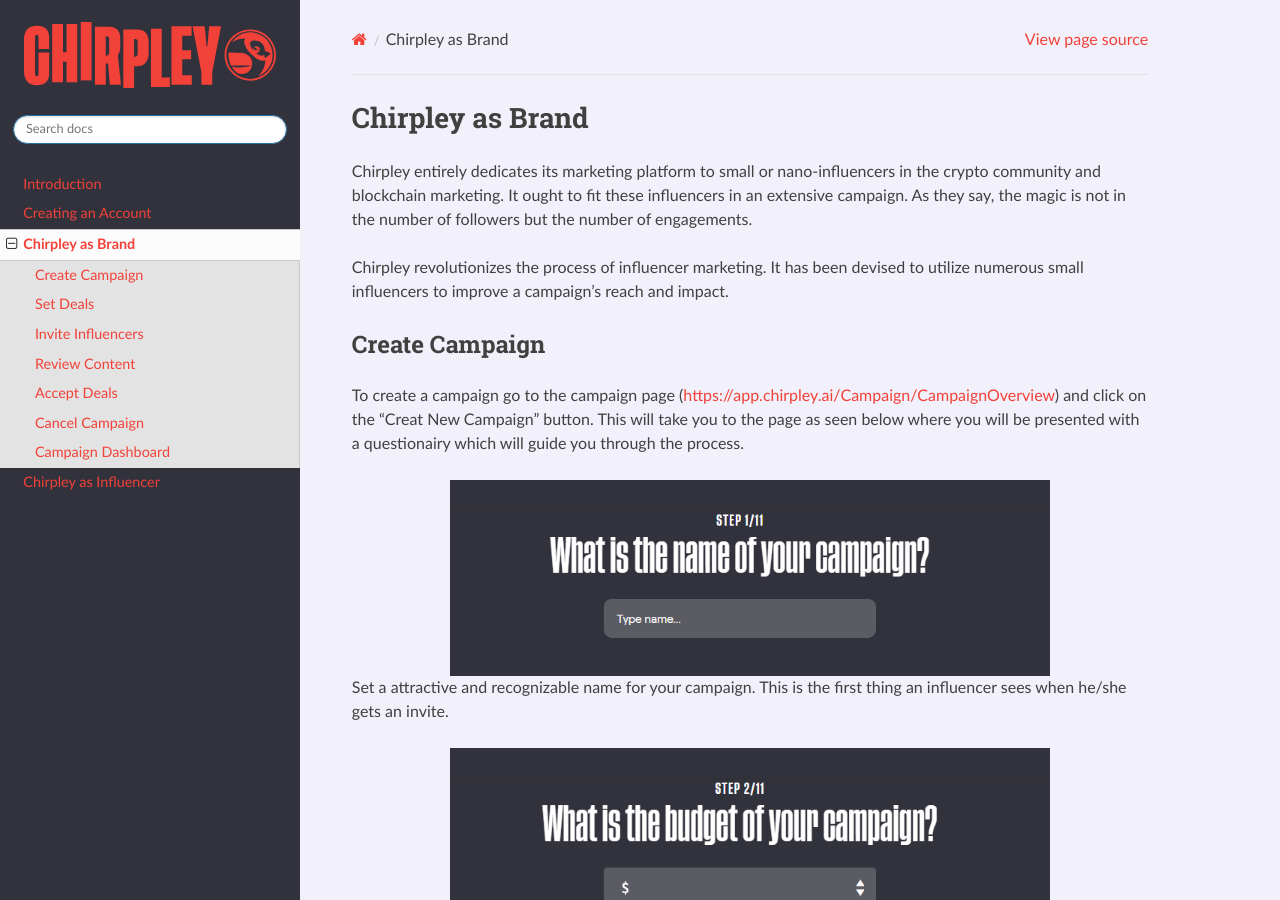
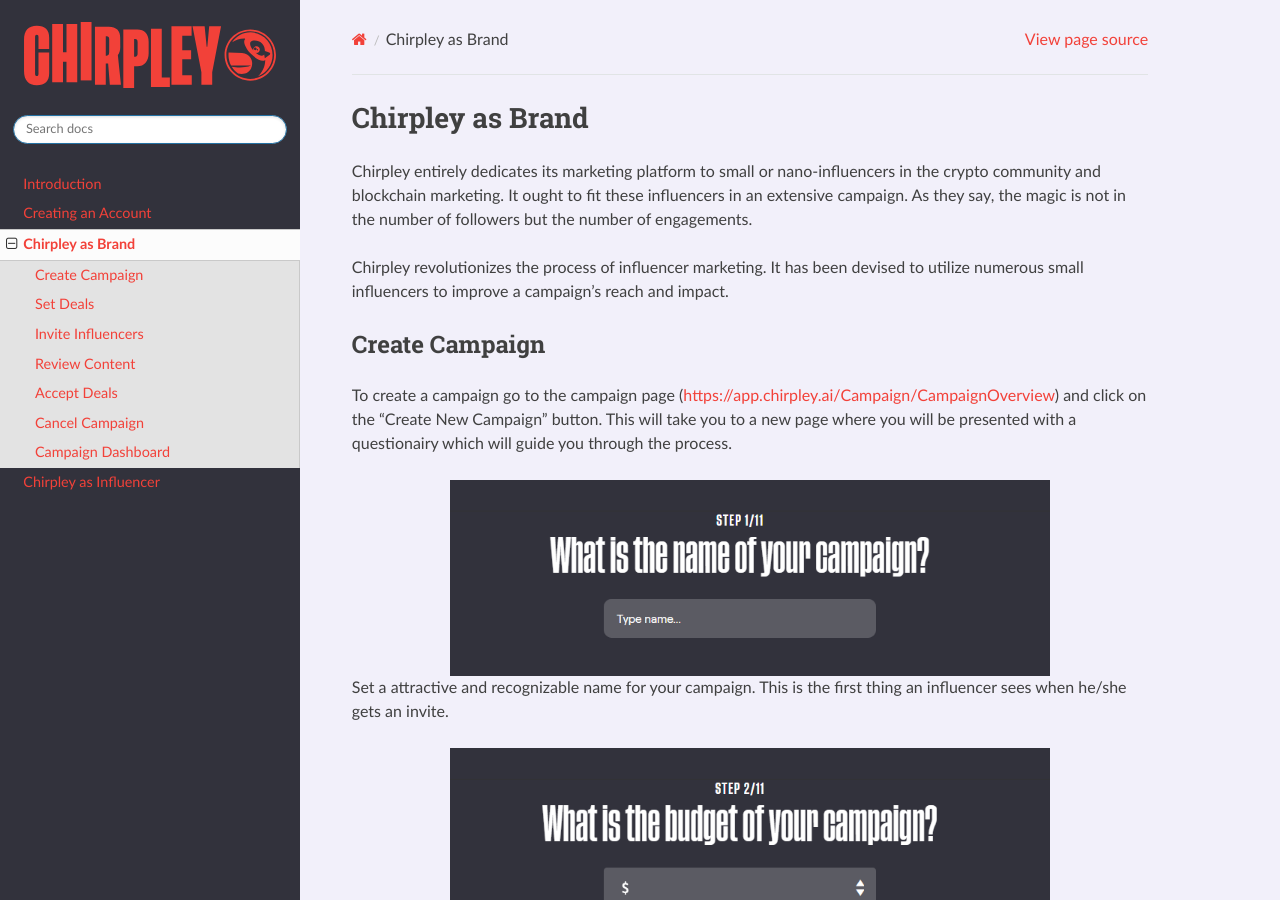
Before and after one commit to chirpley/docs, a Sphinx documentation site: the page built from docs/source/asbrand.rst, in a window 1280 px wide and 900 px high. Built offline with Sphinx 7.4.7 and the Read the Docs theme 2.0.0, drawn with Linux system fonts in a browser that asks for light colours; pages that are not in the unit, such as notebooks, are missing from menus.

Commit message:
Update asbrand.rst

```diff
--- a/docs/source/asbrand.rst
+++ b/docs/source/asbrand.rst
@@ -8,8 +8,8 @@
 Create Campaign
 ------------
 
-To create a campaign go to the campaign page (https://app.chirpley.ai/Campaign/CampaignOverview) and click on the "Creat New Campaign" button.
-This will take you to the page as seen below where you will be presented with a questionairy which will guide you through the process.
+To create a campaign go to the campaign page (https://app.chirpley.ai/Campaign/CampaignOverview) and click on the "Create New Campaign" button.
+This will take you to a new page where you will be presented with a questionairy which will guide you through the process.
 
 
 .. figure::  _static/images/campaign-step1.png
```
